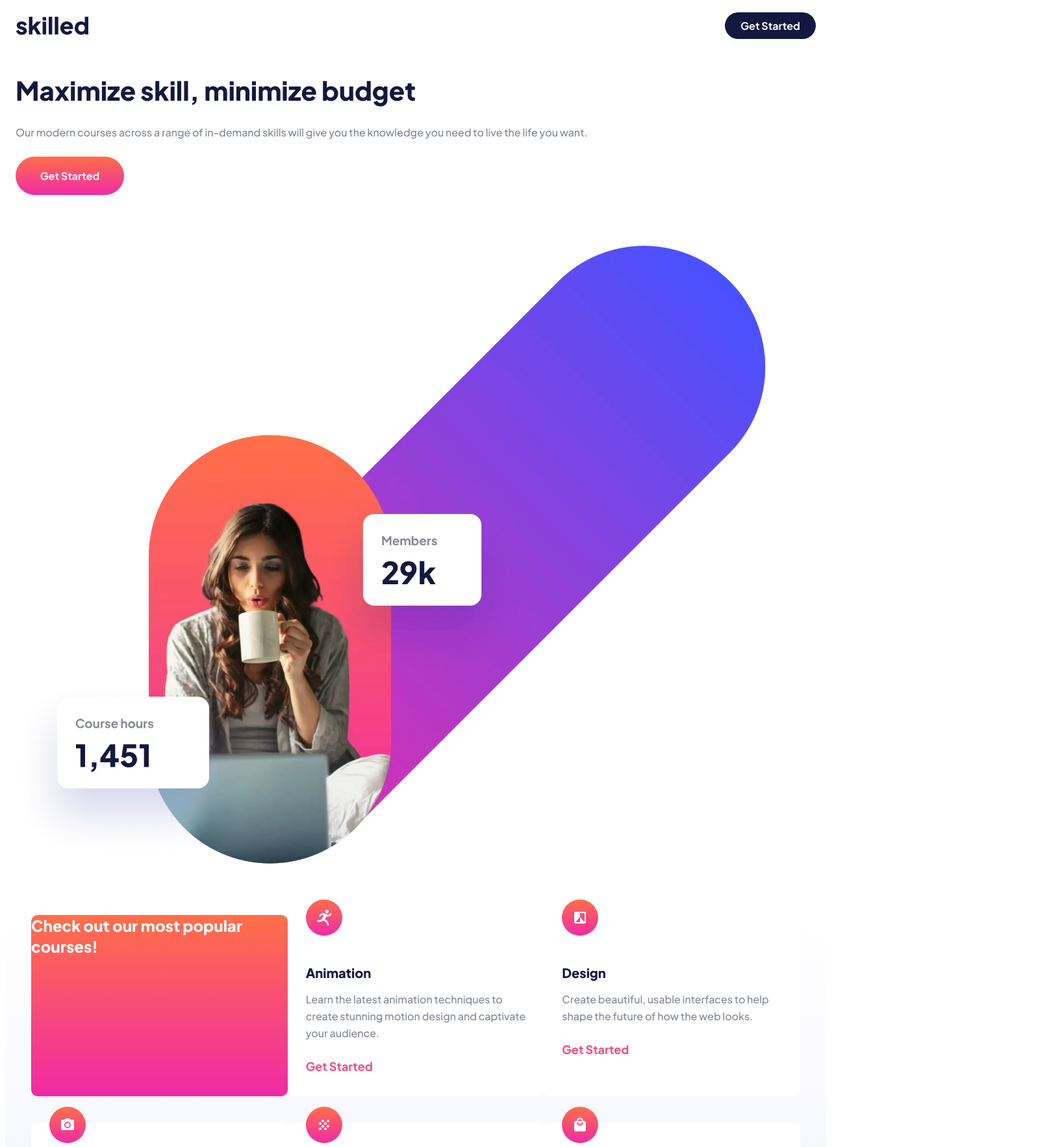
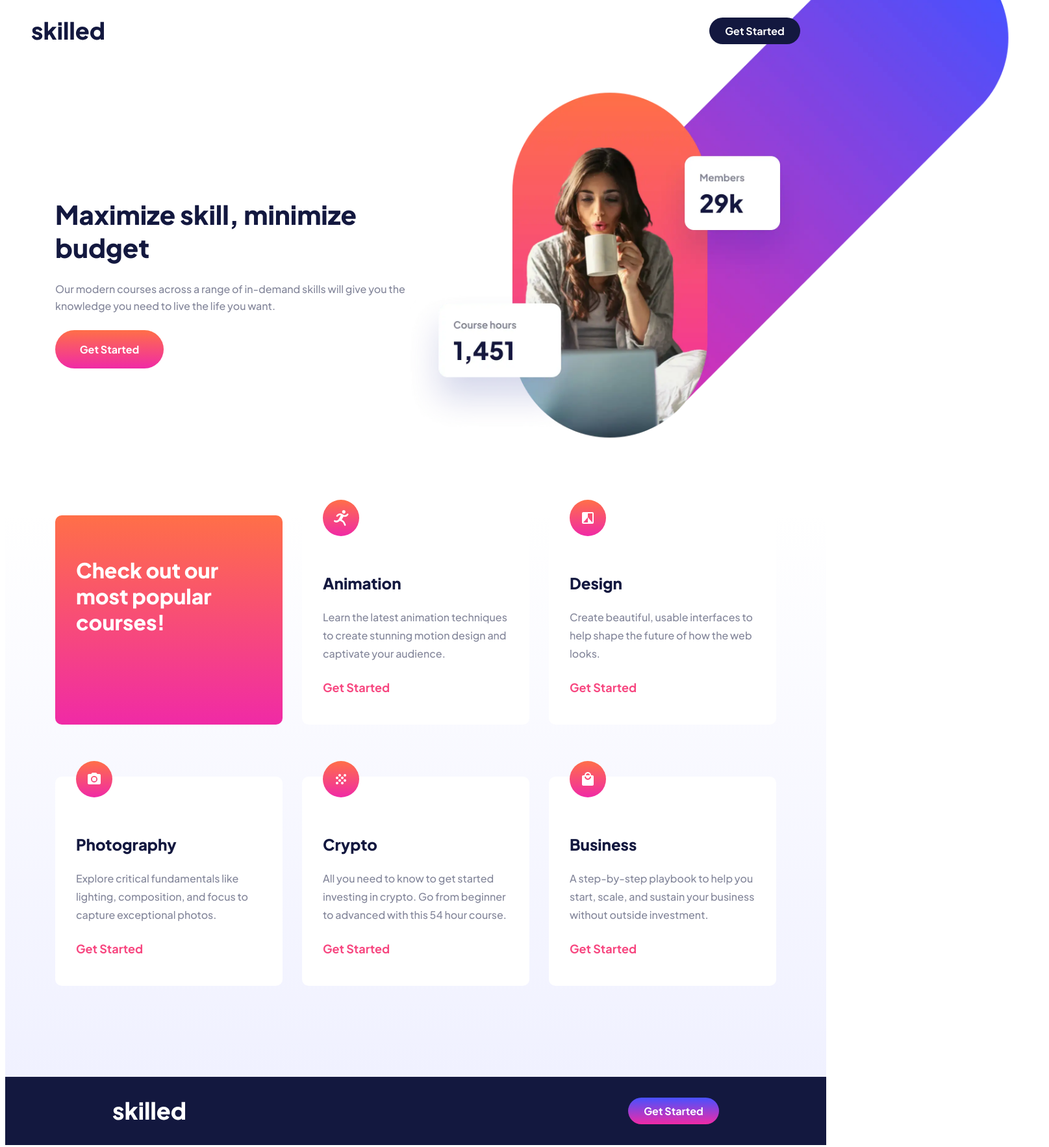
Before and after one commit to jenmurph4610/Skilled-e-learning-landing-page, a plain HTML site: page index.html in a window 1280 px wide. Shown: the part 5-1770 px from the top of the page at 65% size, 1615 px wide, since content can reach past the window. Drawn offline with Linux system fonts and the light colour scheme.

Commit message:
final changes to HTML & CSS before submitting challenge

```diff
--- a/index.html
+++ b/index.html
@@ -19,26 +19,26 @@
   </header>
 
   <main>
-    <section class="hero">
-      <div>
+    <section class="hero-container">
+      <div class="hero">
+        <div class="hero-info">
           <h1>Maximize skill, minimize budget</h1>
           <p>Our modern courses across a range of in-demand skills will give you the
             knowledge you need to live the life you want.
           </p>
+          <a class="main-button" href="#">Get Started</a>
         </div>
 
-      <a class="main-button" href="#">Get Started</a>
-
-      <picture>
-        <source type="image/webp" media="(min-width: 1025px)" srcset="./images/image-hero-desktop@2x.webp">
-        <source type="image/webp" media="(min-width: 451px)" srcset="./images/image-hero-tablet@2x.webp">
+        <picture class="hero-image">
+          <source type="image/webp" media="(min-width: 1200px)" srcset="./images/image-hero-desktop@2x.webp">
+          <source type="image/webp" media="(min-width: 721px)" srcset="./images/image-hero-tablet@2x.webp">
           <img src="./images/image-hero-mobile@2x.webp"
             alt="twenty-nine thousand members and one thousand four hundred and fifty-one course hours ">
         </picture>
+      </div>
     </section>
-
-    <section class="card-section">
-
+      <section class="card-section-container">
+        <div class="card-section">
           <aside class="card-one">
             <h2>Check out our most popular courses!</h2>
           </aside>
@@ -82,16 +82,14 @@
               without outside investment.</p>
             <a href="#">Get Started</a>
           </article>
-
+        </div>
       </section>
 
   </main>
 
   <footer>
-
       <img src="./images/logo-light.svg" alt="Skilled Logo">
       <a class="footer-button" href="#">Get Started</a>
-
   </footer>
 
 </body>
--- a/styles.css
+++ b/styles.css
@@ -3,13 +3,17 @@ body {
     font-size: 18px;
     font-weight: 500;
 }
+main {
+    z-index: 1;
+}
 
-/*-------------------*/
-
+/*--------Header & Footer Section-----------*/
 header, footer {
     display: flex;
     justify-content: space-between;
     min-width: 300px;
+    z-index: 2;
+    position: relative;
 }
 
 header img, footer img {
@@ -25,7 +29,22 @@ footer {
     background-color: #13183f;
 }
 
-/*-------------------*/
+    /*Desktop*/
+@media only screen and (min-width: 1200px) {
+
+    header {
+        padding-top: 24px;
+        padding-bottom: 24px;
+        padding-left: 40px;
+        padding-right: 40px;
+
+    }
+    footer {
+        padding: 32px 165px;
+    }
+}
+
+/*--------Button Section-----------*/
 
 .header-button {
     text-decoration: none;
@@ -38,6 +57,9 @@ footer {
     padding-bottom: 10px;
     text-align: center;
     background-color: #13183f;
+}
+.header-button:hover {
+    background-color: #666CA3;
 }
 
 .main-button {
@@ -53,6 +75,9 @@ footer {
     padding-top: 19px;
     padding-bottom: 19px;
 }
+.main-button:hover {
+    background-image: linear-gradient(0deg, hsla(0deg, 0%, 100%, 0.5), hsla(0deg, 0%, 100%, 0.5)), linear-gradient(to bottom, hsl(13deg, 100%, 64%), hsl(322deg, 87%, 55%));
+}
 
 .footer-button {
     text-decoration: none;
@@ -66,14 +91,18 @@ footer {
     text-align: center;
     background-image: linear-gradient(#4851FF, #F02AA6);
 }
+.footer-button:hover {
+    background-image: linear-gradient(0deg, rgba(255, 255, 255, 0.5), rgba(255, 255, 255, 0.5)), linear-gradient(180deg, #4851ff -54.32%, #f02aa6 100%);
+}
 
 /*--------Hero Section-----------*/
 
 .hero {
-    display: flex;
-    flex-direction: column;
     padding-left: 16px;
     padding-right: 16px;
+    width: 340px;
+    margin-left: auto;
+    margin-right: auto;
 }
 
 .hero img  {
@@ -97,35 +126,58 @@ footer {
     margin-bottom: 24px;
 }
 
-/*Tablet*/
-@media only screen and (min-width: 451px) and (max-width: 1024px) {
+    /*Tablet*/
+@media only screen and (min-width: 721px) and (max-width: 1199px) {
     .hero {
-        padding-left: 39px;
         margin-bottom: 210px;
+        width: 691px;
+        display: flex;
     }
-    .hero div {
+    .hero-info {
         width: 50%;
     }
-    .hero img {
+    .hero img  {
         position: absolute;
-        width: 640px;
-        top: -80px;
-        right: -275px;
+        top: -90px;
+        right: -250px;
+        width: 670px;
+    }
+}
+    /*Desktop*/
+@media only screen and (min-width: 1200px) {
+    .hero {
+        margin-bottom: 226px;
+        width: 1110px;
+        display: flex;
+        margin-top: 175px;
+
+    }
+    .hero-info {
+        width: 50%;
+    }
+    .hero img  {
+        position: absolute;
+        top: -150px;
+        right: -335px;
+        width: 991px;
     }
 }
 
-/*---------Card Properties----------*/
-
+/*---------Card Section----------*/
+.card-section-container {
+    display: flex;
+    background-image: linear-gradient(#FFFFFF, #F0F1FF);
+    width: 100%;
+}
 .card-section {
     display: grid;
-    background-image: linear-gradient(#FFFFFF, #F0F1FF);
     padding-bottom: 80px;
-
+    margin-left: auto;
+    margin-right: auto;
 }
 
 aside {
     position: relative;
-
     background-image: linear-gradient(#FF6F48, #F02AA6);
     border-radius: 10px;
     color: white;
@@ -139,12 +191,10 @@ aside h2 {
 }
 .card-container {
     position: relative;
-
     background-color: white;
     border-radius: 10px;
     color: #83869a;
     font-size: 16px;
-
     padding: 56px 28px 32px 28px;
 }
 .card-container img {
@@ -173,6 +223,9 @@ aside h2 {
     text-decoration: none;
     margin-top: 0;
 }
+.card-container a:hover {
+    color: #FFA7C3;
+}
 
 /*--------Grid Area Assignments-----------*/
 .card-one {
@@ -193,8 +246,8 @@ aside h2 {
 .card-six {
     grid-area: grid-six;
 }
-/*Mobile*/
-@media only screen and (max-width: 450px) {
+    /*Mobile*/
+@media only screen and (max-width: 720px) {
     .card-section {
         padding-left: 16px;
         padding-right: 16px;
@@ -208,15 +261,18 @@ aside h2 {
             "grid-four"
             "grid-five"
             "grid-six";
+
+        width: 340px
     }
     aside {
         padding: 24px 29px 32px 29px;
     }
 }
 
-/*Tablet*/
-@media only screen and (min-width: 451px) and (max-width: 1024px) {
+    /*Tablet*/
+@media only screen and (min-width: 721px) and (max-width: 1199px) {
     .card-section {
+        padding-bottom: 86px;
         padding-left: 40px;
         padding-right: 40px;
         grid-template-columns: repeat(2, 1fr);
@@ -227,23 +283,50 @@ aside h2 {
             "grid-one grid-two"
             "grid-three grid-four"
             "grid-five grid-six";
+
+        width: 691px
     }
     aside {
         padding: 56px 32px 139px 21px;
     }
 }
-/*Desktop*/
-@media only screen and (min-width: 1025px) {
+    /*Desktop*/
+@media only screen and (min-width: 1200px) {
     .card-section {
-        padding-left: 40px;
-        padding-right: 40px;
+        padding-bottom: 140px;
+        padding-left: 20px;
+        padding-right: 20px;
         grid-template-columns: repeat(3, 1fr);
         grid-template-rows: repeat(2, 1fr);
-        grid-row-gap: 40px;
+        grid-column-gap: 30px;
+        grid-row-gap: 80px;
         grid-template-areas:
             "grid-one grid-two grid-three"
             "grid-four grid-five grid-six";
+
+        width: 1110px
+    }
+    .card-container {
+        padding: 65px 32px 40px 32px;
+    }
+    .card-container h3 {
+        color: #13183f;
+        font-size: 24px;
+        font-weight: 800;
+        margin-bottom: 0;
+    }
+    .card-container p {
+        margin-top: 24px;
+        margin-bottom: 24px;
+        line-height: 28px;
+
+    }
+    aside {
+        padding: 64px 32px 138px 32px;
+    }
+    aside h2 {
+        font-size: 32px;
+        font-weight: 800;
+        line-height: 40px;
     }
 }
-
-/*------------------------------*/
```
Lines whose indentation alone changed are shown as unchanged.
